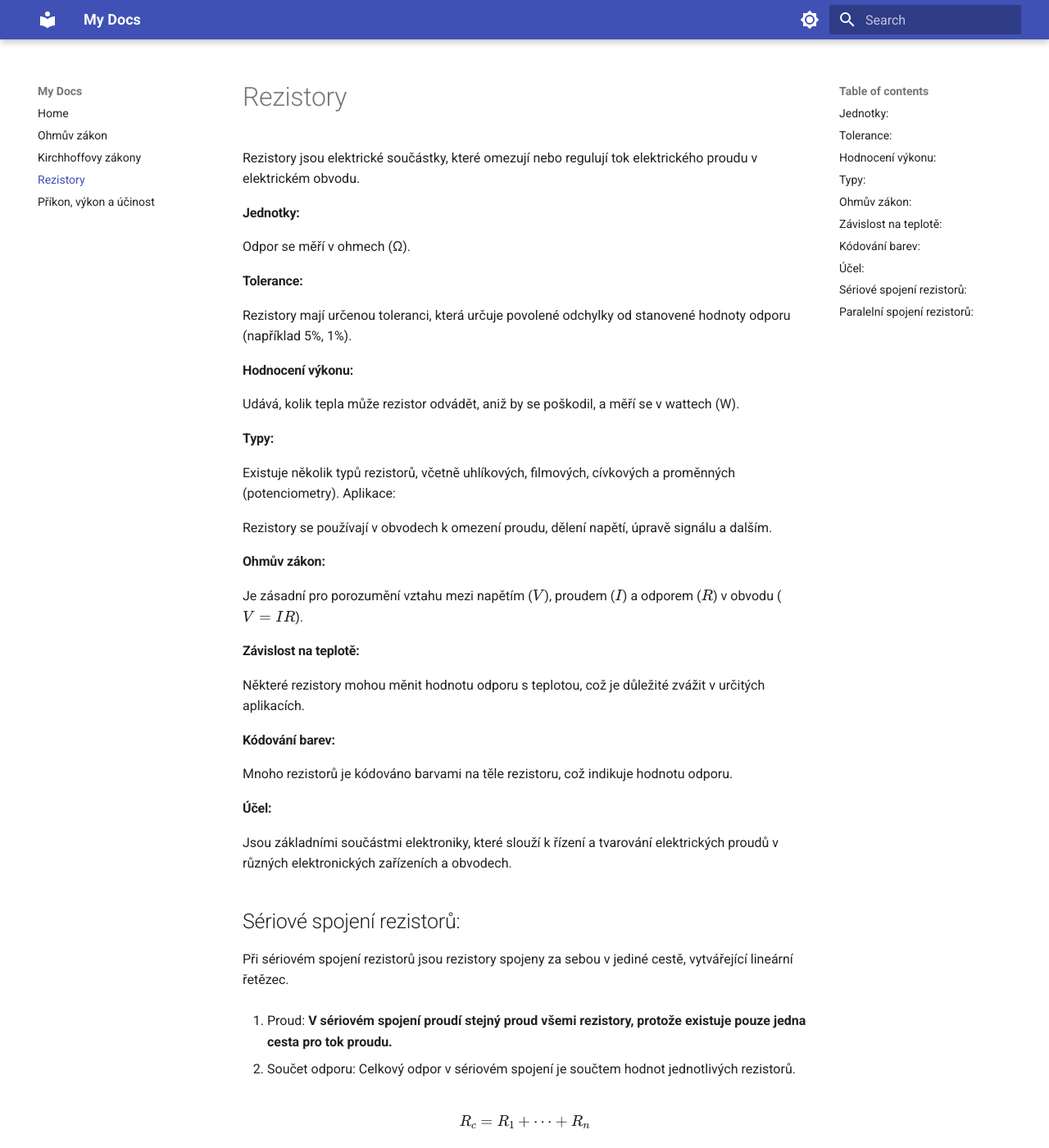
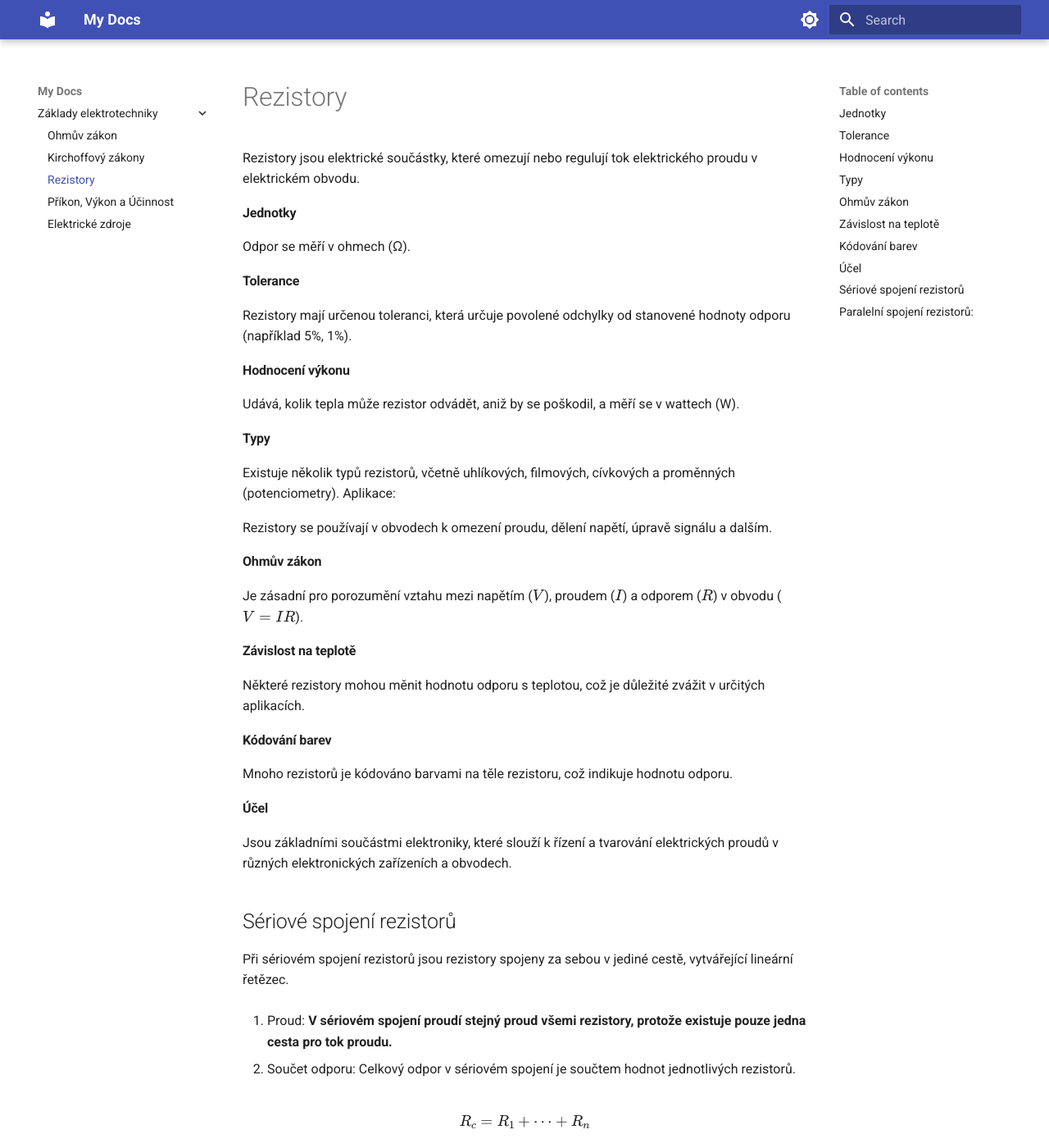
Before and after one commit to VolodymyrAgafonov/VolodymyrAgafonov.github.io, an MkDocs documentation site: the page built from docs/rezistory.md, in a window 1280 px wide and 1400 px high. Shown: the whole window at 82% size. Built offline with MkDocs 1.6.1 and Material for MkDocs 9.7.7, drawn with Linux system fonts in a browser that asks for light colours.

Commit message:
Electrical supplies added. And little changes in other docs.

```diff
--- a/docs/rezistory.md
+++ b/docs/rezistory.md
@@ -1,40 +1,40 @@
 # Rezistory
 Rezistory jsou elektrické součástky, které omezují nebo regulují tok elektrického proudu v elektrickém obvodu.
 
-#### Jednotky:
+#### Jednotky
 Odpor se měří v ohmech (Ω).
 
 
-#### Tolerance:
+#### Tolerance
 Rezistory mají určenou toleranci, která určuje povolené odchylky od stanovené hodnoty odporu (například 5%, 1%).
 
-#### Hodnocení výkonu:
+#### Hodnocení výkonu
 Udává, kolik tepla může rezistor odvádět, aniž by se poškodil, a měří se v wattech (W).
 
-#### Typy:
+#### Typy
 
 Existuje několik typů rezistorů, včetně uhlíkových, filmových, cívkových a proměnných (potenciometry).
 Aplikace:
 
 Rezistory se používají v obvodech k omezení proudu, dělení napětí, úpravě signálu a dalším.
 
-#### Ohmův zákon:
+#### Ohmův zákon
 
 Je zásadní pro porozumění vztahu mezi napětím ($V$), proudem ($I$) a odporem ($R$) v obvodu ($V = IR$).
 
-#### Závislost na teplotě:
+#### Závislost na teplotě
 
 Některé rezistory mohou měnit hodnotu odporu s teplotou, což je důležité zvážit v určitých aplikacích.
 
-#### Kódování barev:
+#### Kódování barev
 
 Mnoho rezistorů je kódováno barvami na těle rezistoru, což indikuje hodnotu odporu.
 
-#### Účel:
+#### Účel
 
 Jsou základními součástmi elektroniky, které slouží k řízení a tvarování elektrických proudů v různých elektronických zařízeních a obvodech.
 
-## Sériové spojení rezistorů:
+## Sériové spojení rezistorů
 
 Při sériovém spojení rezistorů jsou rezistory spojeny za sebou v jediné cestě, vytvářející lineární řetězec.
 
--- a/mkdocs.yml
+++ b/mkdocs.yml
@@ -1,6 +1,13 @@
 site_name: My Docs
 site_url: https://volodymyragafonov.github.io/
 
+nav:
+  - Základy elektrotechniky:
+    - Ohmův zákon: ohmuv-zakon.md
+    - Kirchoffový zákony: kirchovy-zakony.md
+    - Rezistory: rezistory.md
+    - Příkon, Výkon a Účinnost: prikon-vykon-ucinnost.md
+    - Elektrické zdroje: elektricke-zdroje.md
 
 
 theme:
@@ -20,6 +27,8 @@ theme:
       toggle:
         icon: material/brightness-4
         name: Switch to light mode
+  features:
+    - navigation.expand
 
 markdown_extensions:
   - pymdownx.arithmatex:
```
Also changed, not shown: docs/elektricke-zdroje.md (added, +68 -0 lines), docs/kirchovy-zakony.md (+2 -2 lines), docs/ohmuv-zakon.md (renamed from docs/Ohmuv-zakon.md, +8 -8 lines), docs/prikon-vykon-ucinnost.md (renamed from docs/vykon-a-prace.md, +2 -2 lines).
